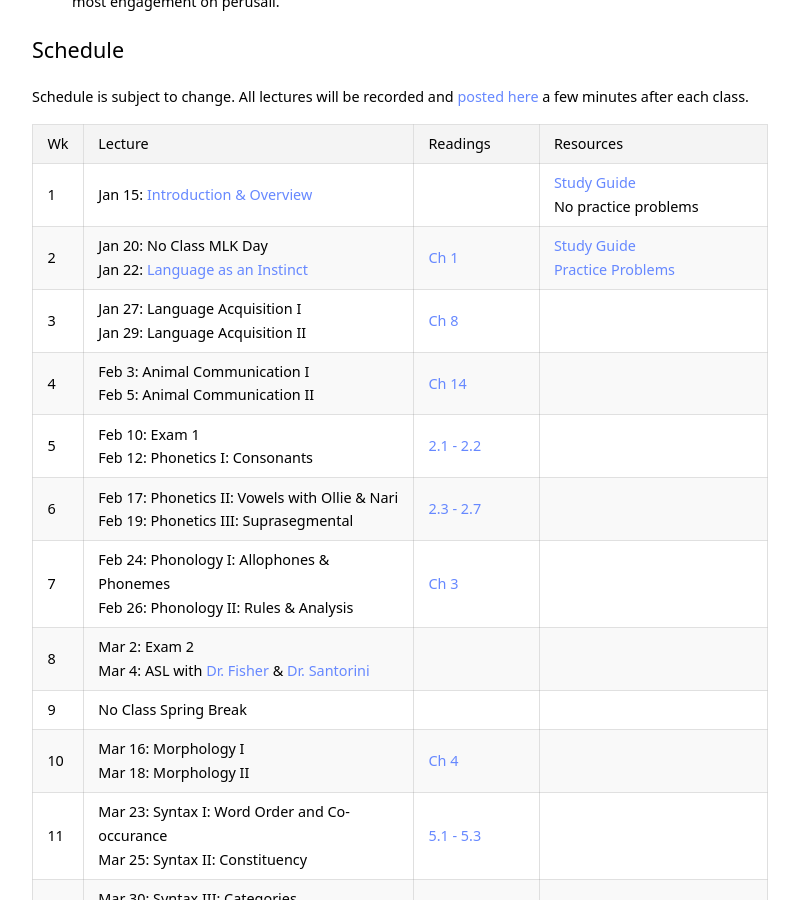
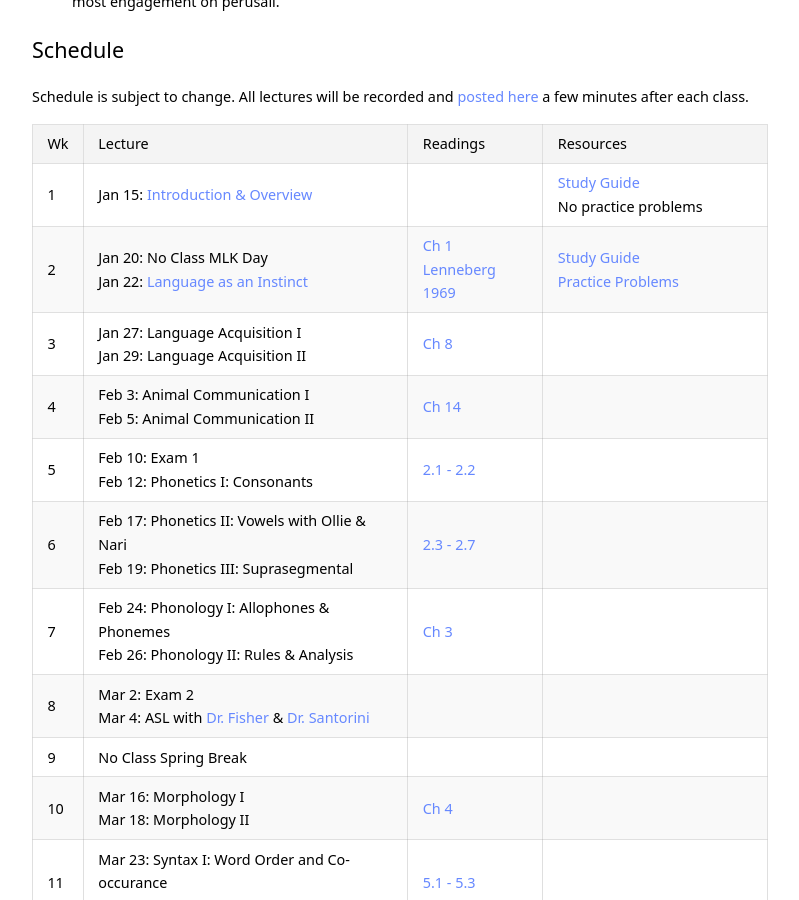
Before and after one commit to kschuler/ling001, a Jekyll site: the page built from index.md, in a window 1280 px wide and 900 px high, scrolled down 2390 px. Shown: the whole window, without its empty margins (240-1039 px from the left). Built offline with Jekyll 4.4.1, drawn with Linux system fonts in a browser that asks for light colours.

Commit message:
Update index.md

```diff
--- a/index.md
+++ b/index.md
@@ -69,15 +69,15 @@ Schedule is subject to change. All lectures will be recorded and [posted here](h
 Wk  | Lecture | Readings | Resources
   --- | --- | --- | ---
 1 | Jan 15: [Introduction & Overview](resources/Ling001-20A-01-Intro.pdf) | | [Study Guide](resources/studyguide-week1.pdf)<br>No practice problems
-2 | Jan 20: **No Class MLK Day**<br>Jan 22: [Language as an Instinct](resources/Ling001-20A-02-Instinct.pdf) | [Ch 1](https://app.perusall.com/courses/intro-to-linguistics-1/pinker-ch01?assignmentId=5ib5rPaDkYoZxZc9X&part=1) | [Study Guide](resources/studyguide-week2.pdf)<br>[Practice Problems](resources/practiceproblems-week2.pdf)
+2 | Jan 20: **No Class MLK Day**<br>Jan 22: [Language as an Instinct](resources/Ling001-20A-02-Instinct.pdf) | [Ch 1](https://app.perusall.com/courses/intro-to-linguistics-1/pinker-ch01?assignmentId=5ib5rPaDkYoZxZc9X&part=1)<br>[Lenneberg 1969](https://app.perusall.com/courses/intro-to-linguistics-1/lenneberg-1969?assignmentId=DivTEeqBn7szJmMQv&part=1) | [Study Guide](resources/studyguide-week2.pdf)<br>[Practice Problems](resources/practiceproblems-week2.pdf)
 3 | Jan 27: Language Acquisition I<br>Jan 29: Language Acquisition II  | [Ch 8](https://app.perusall.com/courses/intro-to-linguistics-1/chapter-8-15?assignmentId=ckDfokjY25EnrzRdB&part=1) |
 4 | Feb 3: Animal Communication I<br>Feb 5: Animal Communication II   | [Ch 14](https://app.perusall.com/courses/intro-to-linguistics-1/chapter-14-13?assignmentId=7ag64J2jqfoSDxxoo&part=1) |
 5 | Feb 10: **Exam 1** <br> Feb 12: Phonetics I: Consonants| [2.1 - 2.2](https://app.perusall.com/courses/intro-to-linguistics-1/chapter-2-2-0-to-2-2?assignmentId=39n2C4wgg4umcp5Kz&part=1) |
 6 | Feb 17: Phonetics II: Vowels with Ollie & Nari<br>Feb 19: Phonetics III: Suprasegmental | [2.3 - 2.7](https://app.perusall.com/courses/intro-to-linguistics-1/chapter-2-2-3-to-2-7?assignmentId=yzAbFgYmhd9ax6sLy&part=1) |
-7 | Feb 24: Phonology I: Allophones & Phonemes<br>Feb 26: Phonology II: Rules & Analysis | [Ch 3]()|
+7 | Feb 24: Phonology I: Allophones & Phonemes<br>Feb 26: Phonology II: Rules & Analysis | [Ch 3](https://app.perusall.com/courses/intro-to-linguistics-1/chapter-3-3-1-to-3-5?assignmentId=HKF3XuDMARwyE6Wt8&part=1)|
 8 | Mar 2: **Exam 2** <br>Mar 4: ASL with [Dr. Fisher](https://web.sas.upenn.edu/asl-deafstudies/) & [Dr. Santorini](https://www.ling.upenn.edu/~beatrice/)|  |
 9 | **No Class Spring Break** |  |
-10 | Mar 16: Morphology I<br>Mar 18: Morphology II | [Ch 4]() |
+10 | Mar 16: Morphology I<br>Mar 18: Morphology II | [Ch 4](https://app.perusall.com/courses/intro-to-linguistics-1/chapter-4-4-1-4-5?assignmentId=pxa2xEZE3KQXDioBC&part=1) |
 11 | Mar 23: Syntax I: Word Order and Co-occurance<br>Mar 25: Syntax II: Constituency |  [5.1 - 5.3]() |
 12 | Mar 30: Syntax III: Categories<br>Apr 1: Syntax IV: | [5.4 - 5.5]() |
 13 | Apr 6: **Exam 3**<br> Apr 8: Writing Systems with [Dr. Buckley](https://www.ling.upenn.edu/~gene/home.html)| Chapter 15 |
```
